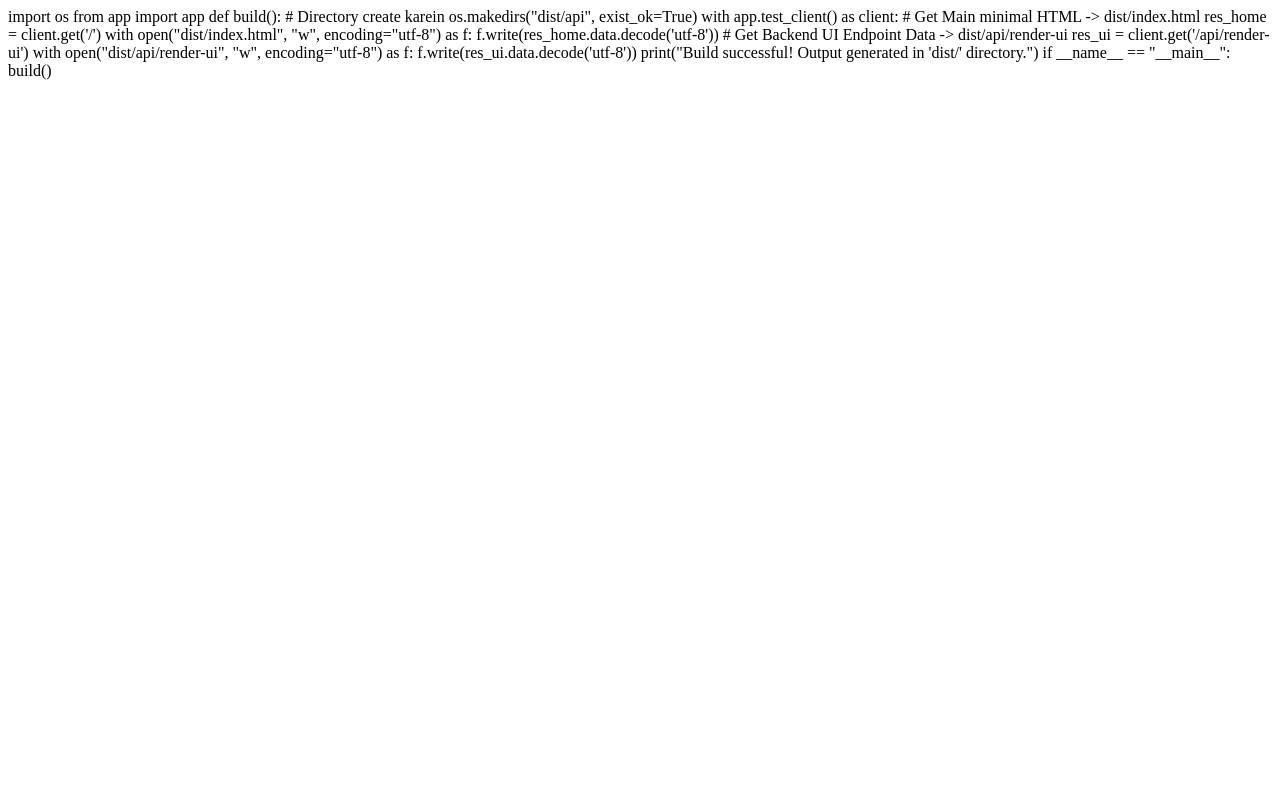
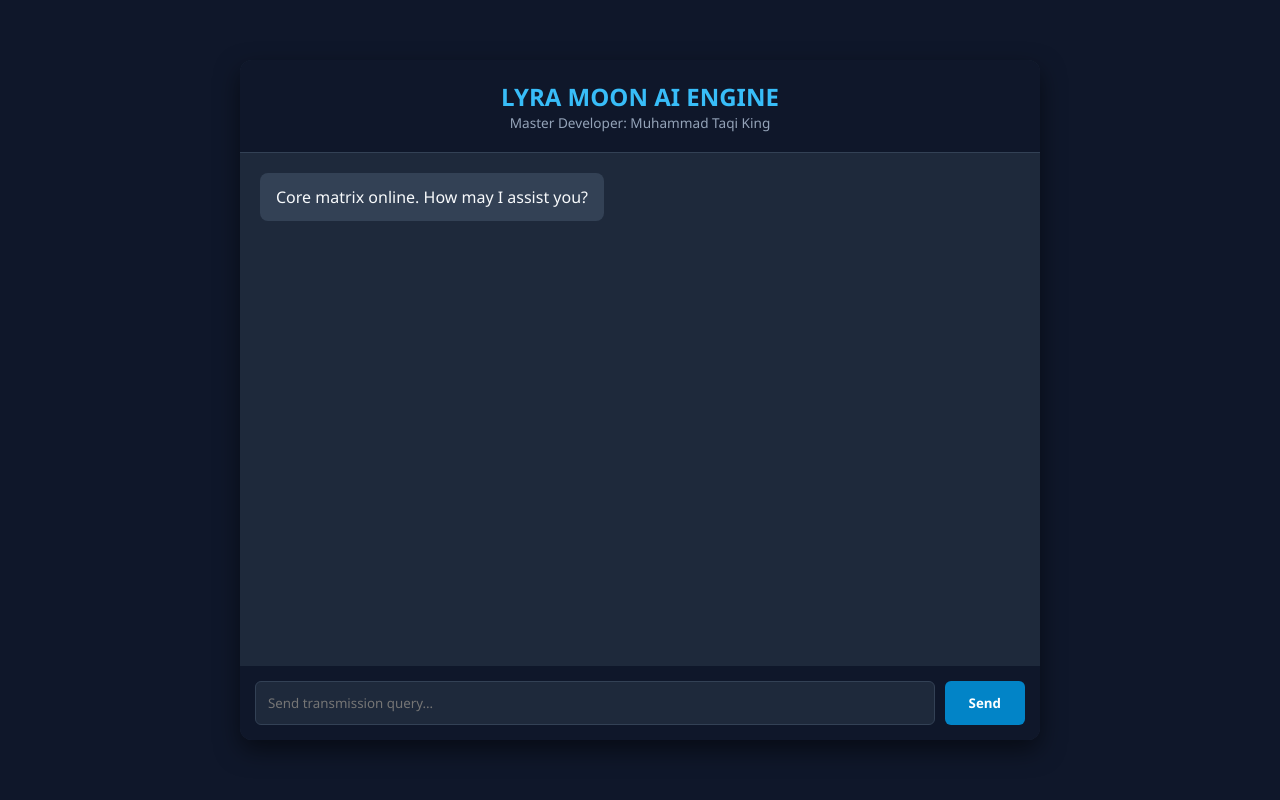
Before and after one commit to NEXURA-M/PYTHON, a Flask app: page / in a window 1280 px wide. Run offline with Flask 3, Linux system fonts and the light colour scheme.

Commit message:
Update index.html

```diff
--- a/templates/index.html
+++ b/templates/index.html
@@ -1,22 +1,68 @@
-import os
-from app import app
+<!DOCTYPE html>
+<html lang="en">
+<head>
+    <meta charset="UTF-8">
+    <meta name="viewport" content="width=device-width, initial-scale=1.0">
+    <title>Lyra Moon AI Matrix</title>
+    <style>
+        * { box-sizing: border-box; margin: 0; padding: 0; font-family: 'Segoe UI', Tahoma, Geneva, Verdana, sans-serif; }
+        body { background: #0f172a; color: #f8fafc; height: 100vh; display: flex; justify-content: center; align-items: center; }
+        .chat-container { width: 90%; max-width: 800px; height: 85vh; background: #1e293b; border-radius: 12px; display: flex; flex-direction: column; overflow: hidden; box-shadow: 0 10px 25px rgba(0,0,0,0.5); }
+        .header { background: #0f172a; padding: 20px; text-align: center; border-bottom: 1px solid #334155; }
+        .header h1 { color: #38bdf8; font-size: 1.5rem; }
+        .header p { color: #94a3b8; font-size: 0.85rem; }
+        .chat-box { flex: 1; padding: 20px; overflow-y: auto; display: flex; flex-direction: column; gap: 12px; }
+        .message { padding: 12px 16px; border-radius: 8px; max-width: 80%; line-height: 1.5; }
+        .user-msg { background: #0284c7; align-self: flex-end; color: #fff; }
+        .bot-msg { background: #334155; align-self: flex-start; color: #f8fafc; }
+        .input-area { padding: 15px; background: #0f172a; display: flex; gap: 10px; }
+        input[type="text"] { flex: 1; padding: 12px; border-radius: 6px; border: 1px solid #334155; background: #1e293b; color: #fff; outline: none; }
+        button { padding: 12px 24px; background: #0284c7; color: white; border: none; border-radius: 6px; cursor: pointer; font-weight: bold; }
+        button:hover { background: #0369a1; }
+    </style>
+</head>
+<body>
+    <div class="chat-container">
+        <div class="header">
+            <h1>LYRA MOON AI ENGINE</h1>
+            <p>Master Developer: Muhammad Taqi King</p>
+        </div>
+        <div class="chat-box" id="chatBox">
+            <div class="message bot-msg">Core matrix online. How may I assist you?</div>
+        </div>
+        <div class="input-area">
+            <input type="text" id="userInput" placeholder="Send transmission query..." onkeypress="handleKey(event)">
+            <button onclick="sendMessage()">Send</button>
+        </div>
+    </div>
 
-def build():
-    # Directory create karein
-    os.makedirs("dist/api", exist_ok=True)
+    <script>
+        async function sendMessage() {
+            const input = document.getElementById("userInput");
+            const chatBox = document.getElementById("chatBox");
+            const text = input.value.strip ? input.value.strip() : input.value.trim();
 
-    with app.test_client() as client:
-        # Get Main minimal HTML -> dist/index.html
-        res_home = client.get('/')
-        with open("dist/index.html", "w", encoding="utf-8") as f:
-            f.write(res_home.data.decode('utf-8'))
+            if(!text) return;
 
-        # Get Backend UI Endpoint Data -> dist/api/render-ui
-        res_ui = client.get('/api/render-ui')
-        with open("dist/api/render-ui", "w", encoding="utf-8") as f:
-            f.write(res_ui.data.decode('utf-8'))
+            chatBox.innerHTML += `<div class="message user-msg">${text}</div>`;
+            input.value = "";
+            chatBox.scrollTop = chatBox.scrollHeight;
 
-    print("Build successful! Output generated in 'dist/' directory.")
+            try {
+                const response = await fetch('/api/chat', {
+                    method: 'POST',
+                    headers: { 'Content-Type': 'application/json' },
+                    body: JSON.stringify({ message: text })
+                });
+                const data = await response.json();
+                chatBox.innerHTML += `<div class="message bot-msg">${data.response}</div>`;
+            } catch (err) {
+                chatBox.innerHTML += `<div class="message bot-msg">Transmission Error.</div>`;
+            }
+            chatBox.scrollTop = chatBox.scrollHeight;
+        }
 
-if __name__ == "__main__":
-    build()
+        function handleKey(e) { if(e.key === 'Enter') sendMessage(); }
+    </script>
+</body>
+</html>
```
